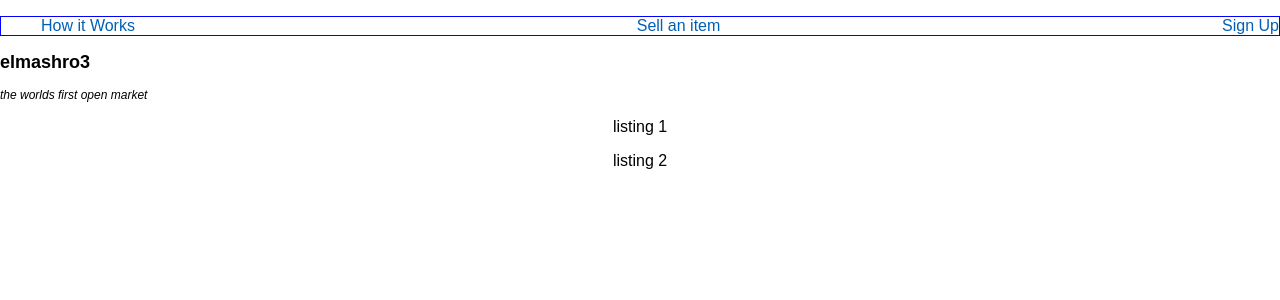
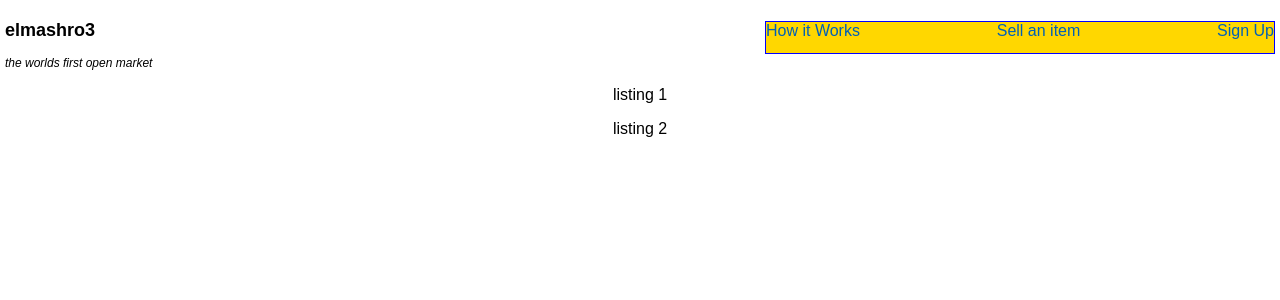
Before and after one commit to y-zaky/elmashro3, a React (Create React App) app: page / in a window 1280 px wide. Shown: the top 300 px of the page. Built offline with nearby package versions, Linux system fonts and the light colour scheme.

Commit message:
navbar and top header css

```diff
--- a/src/App.css
+++ b/src/App.css
@@ -7,6 +7,10 @@
   justify-content: space-between;
   list-style-type: none;
   border: 1px solid blue;
+  width: 40%;
+  background-color:gold;
+  padding-left: 0px;
+
 }
 
 a {
@@ -23,7 +27,12 @@ a:hover
 
 /* Header */
 
-.Header {
+.logo-title {
   text-align: left;
   font-size: 12px;
 }
+
+.header {
+  display: flex;
+  justify-content: space-between;
+}
--- a/src/App.js
+++ b/src/App.js
@@ -1,4 +1,4 @@
-import React, { Component } from 'react';
+import React, { Component, Fragment } from 'react';
 import './App.css';
 
 class App extends Component {
@@ -12,7 +12,6 @@ class App extends Component {
   render() {
     return (
       <div className="App">
-        <Navbar />
         <Header />
         <Listings value={this.state.listings} />
       </div>
@@ -45,10 +44,13 @@ class Navbar extends Component {
 
 function Header () {
   return (
-    <section className="Header">
+    <div className ="header">
+    <section className="logo-title">
       <h1>elmashro3</h1>
       <i>the worlds first open market</i>
     </section>
+    <Navbar />
+    </div>
   )
 }
 
--- a/src/index.css
+++ b/src/index.css
@@ -1,5 +1,5 @@
 body {
   margin: 0;
-  padding: 0;
+  padding: 5px;
   font-family: sans-serif;
 }
```
